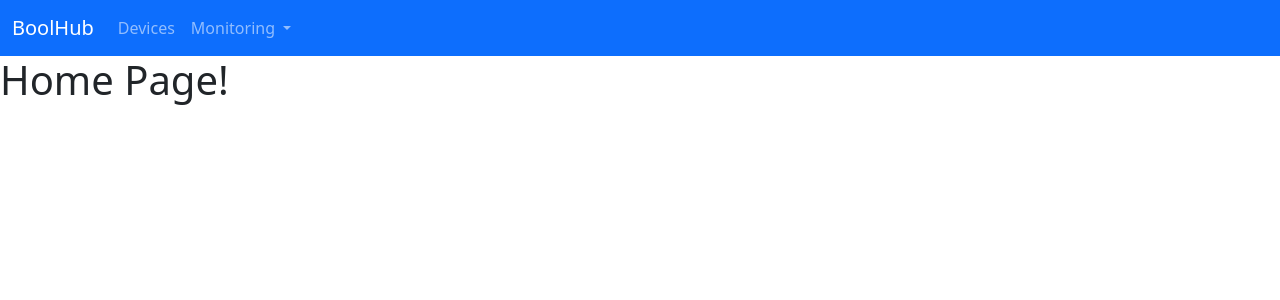
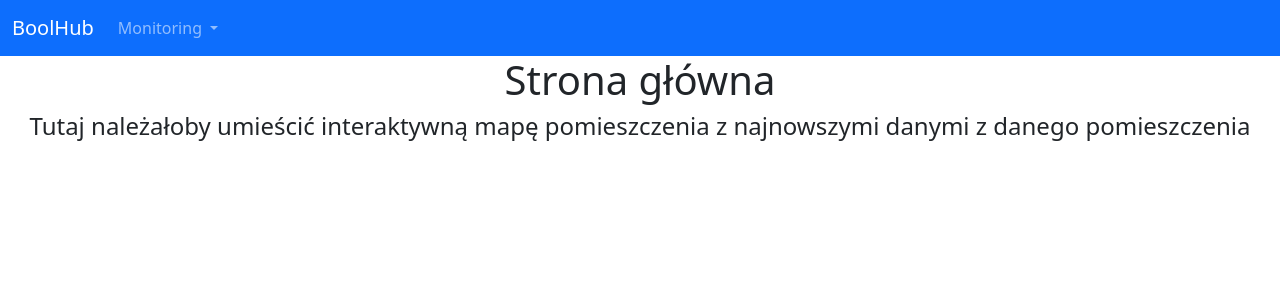
Before and after one commit to m-godlewski/boolhub, a Django app: template central/website/templates/base.html in a window 1280 px wide. Shown: the top 300 px of the page. Run offline with Django 3.2, Linux system fonts and the light colour scheme; the template is opened without the code that fills it, so the values that code supplies are empty; some libraries are stand-ins or nearby versions.

Commit message:
Lesser changes

```diff
--- a/central/website/templates/base.html
+++ b/central/website/templates/base.html
@@ -26,8 +26,17 @@
     <!-- Navbar -->
     {% include "navbar.html" %}
 
-    <!-- Page content -->
-    <h1>Home Page!</h1>
+    <!-- Content -->
+    <div>
+
+      {% block content %}
+        <center>
+          <h1>Strona główna</h1>
+          <h4>Tutaj należałoby umieścić interaktywną mapę pomieszczenia z najnowszymi danymi z danego pomieszczenia</h4>
+        </center>
+      {% endblock %}
+
+    </div>
 
   </BODY>
 
--- a/central/website/templates/navbar.html
+++ b/central/website/templates/navbar.html
@@ -13,17 +13,14 @@
             <!--Buttons unordered list -->
             <ul class="navbar-nav me-auto mb-2 mb-lg-0">
 
-                <!-- Devices button -->
-                <li class="nav-item"><a class="nav-link" href="/devices">Devices</a></li>
-
                 <!-- Monitoring dropdown -->
                 <li class="nav-item dropdown">
                     <a class="nav-link dropdown-toggle" href="#" role="button" data-bs-toggle="dropdown" aria-expanded="false">
                         Monitoring
                     </a>
                     <ul class="dropdown-menu">
-                        <li><a class="dropdown-item" href="#">Network</a></li>
-                        <li><a class="dropdown-item" href="#">Air</a></li>
+                        <li><a class="dropdown-item" href="#">Sieć</a></li>
+                        <li><a class="dropdown-item" href="#">Powietrze</a></li>
                     </ul>
                 </li>
 
```
